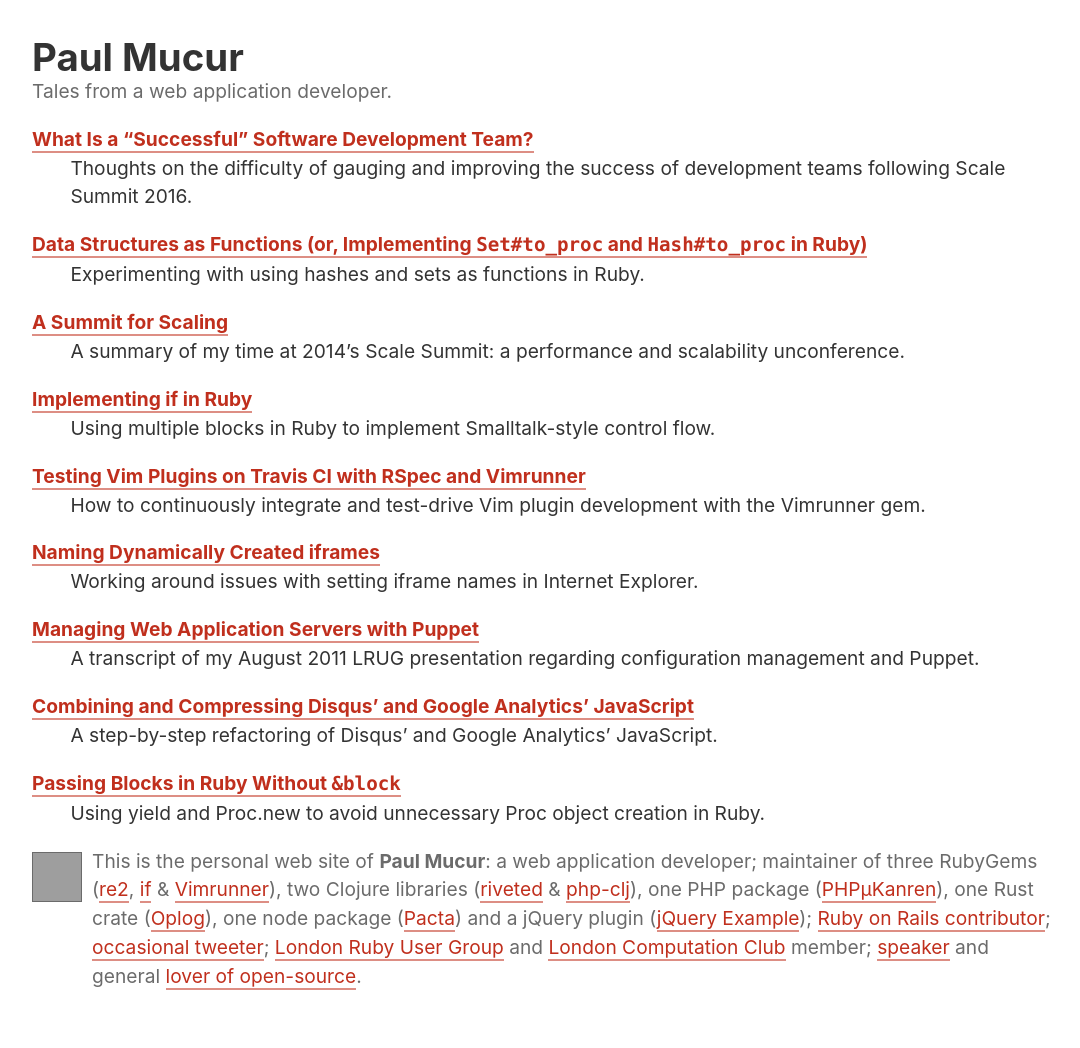
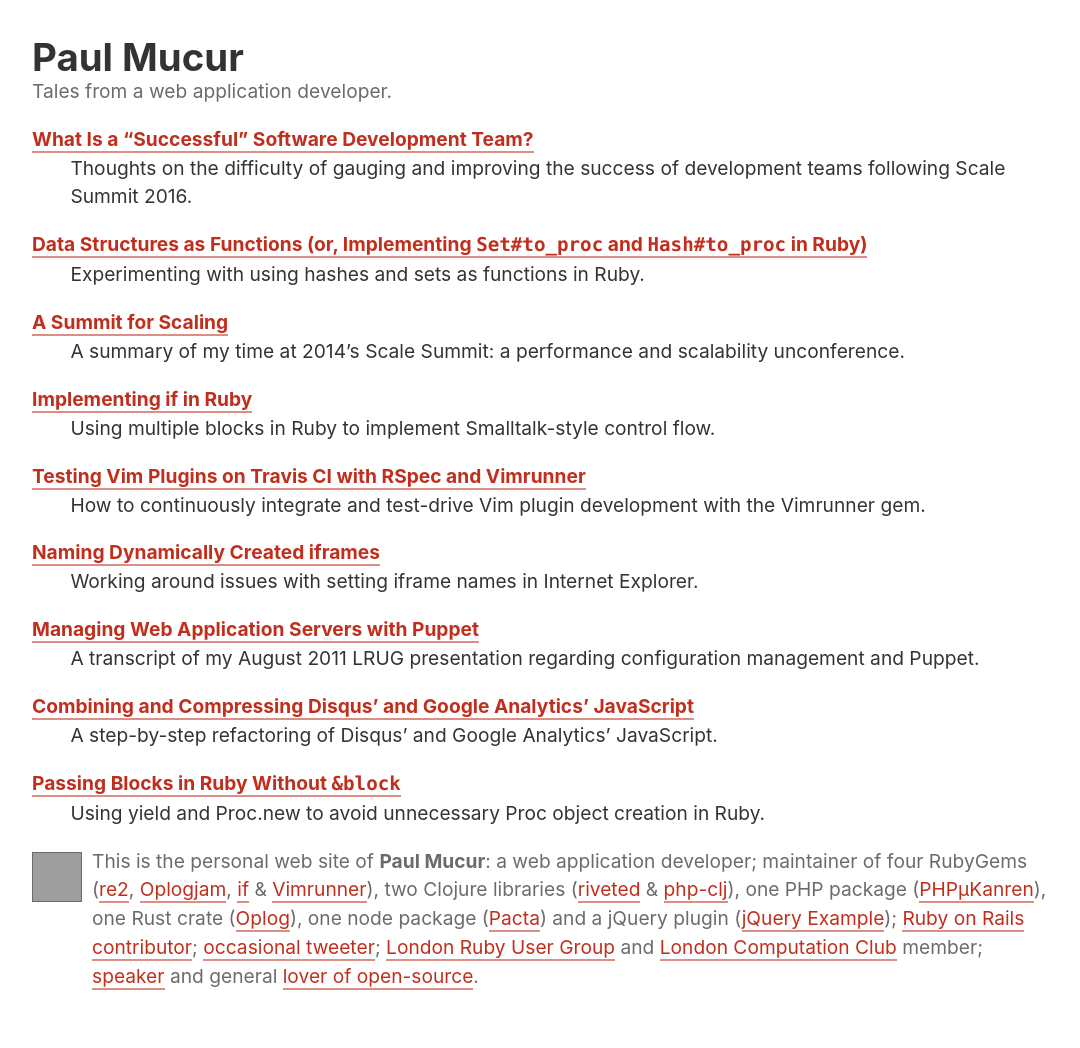
Before and after one commit to mudge/mudge.github.com, a Jekyll site: the page built from index.html, in a window 1280 px wide. Shown: the whole page, without its empty margins (98-1178 px from the left). Built offline with Jekyll 4.4.1, drawn with Linux system fonts in a browser that asks for light colours; grey boxes are pictures that could not be loaded.

Commit message:
Add Oplogjam to footer

```diff
--- a/_includes/footer.html
+++ b/_includes/footer.html
@@ -3,8 +3,9 @@
        width=50 height=50 class=pull-left alt>
   <p>
     This is the personal web site of <strong>Paul Mucur</strong>:
-    a web application developer; maintainer of three RubyGems
+    a web application developer; maintainer of four RubyGems
     (<a href=//rubygems.org/gems/re2>re2</a>,
+    <a href=//rubygems.org/gems/oplogjam>Oplogjam</a>,
     <a href=//rubygems.org/gems/if>if</a> &amp;
     <a href=//rubygems.org/gems/vimrunner>Vimrunner</a>),
     two Clojure libraries
```
Also changed, not shown: Gemfile.lock.
